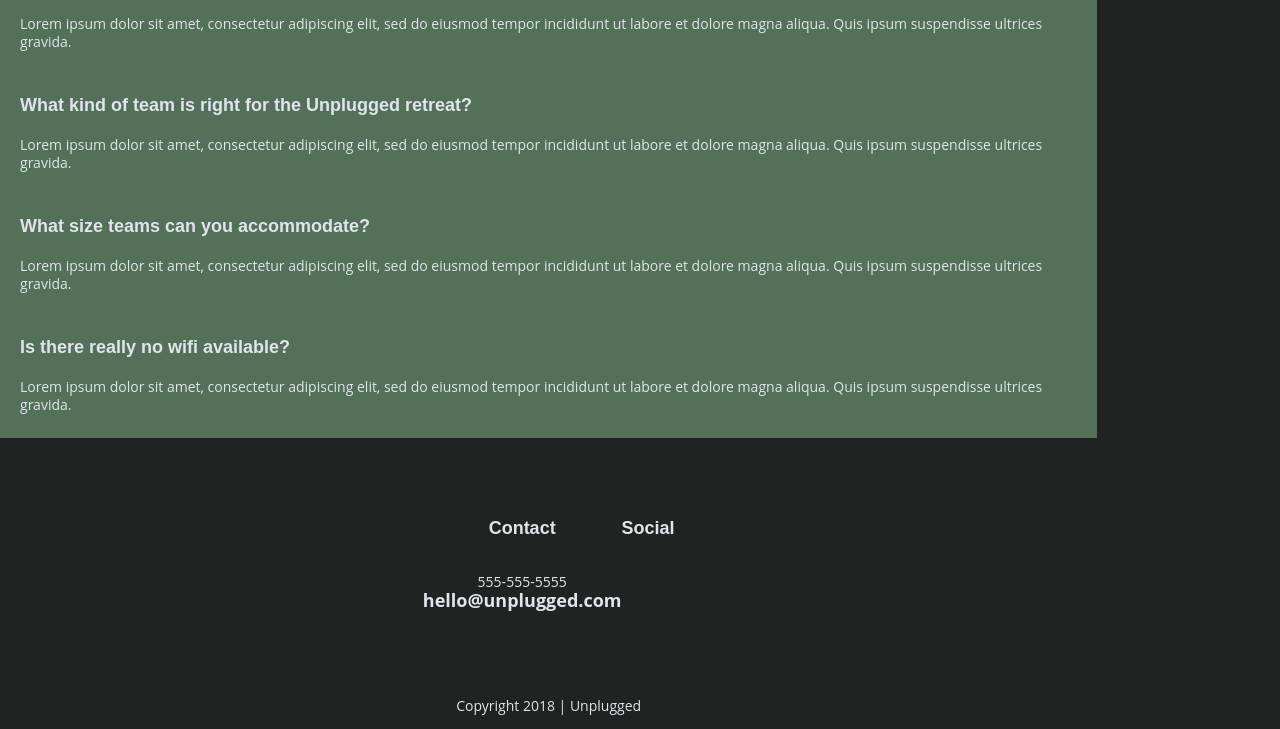
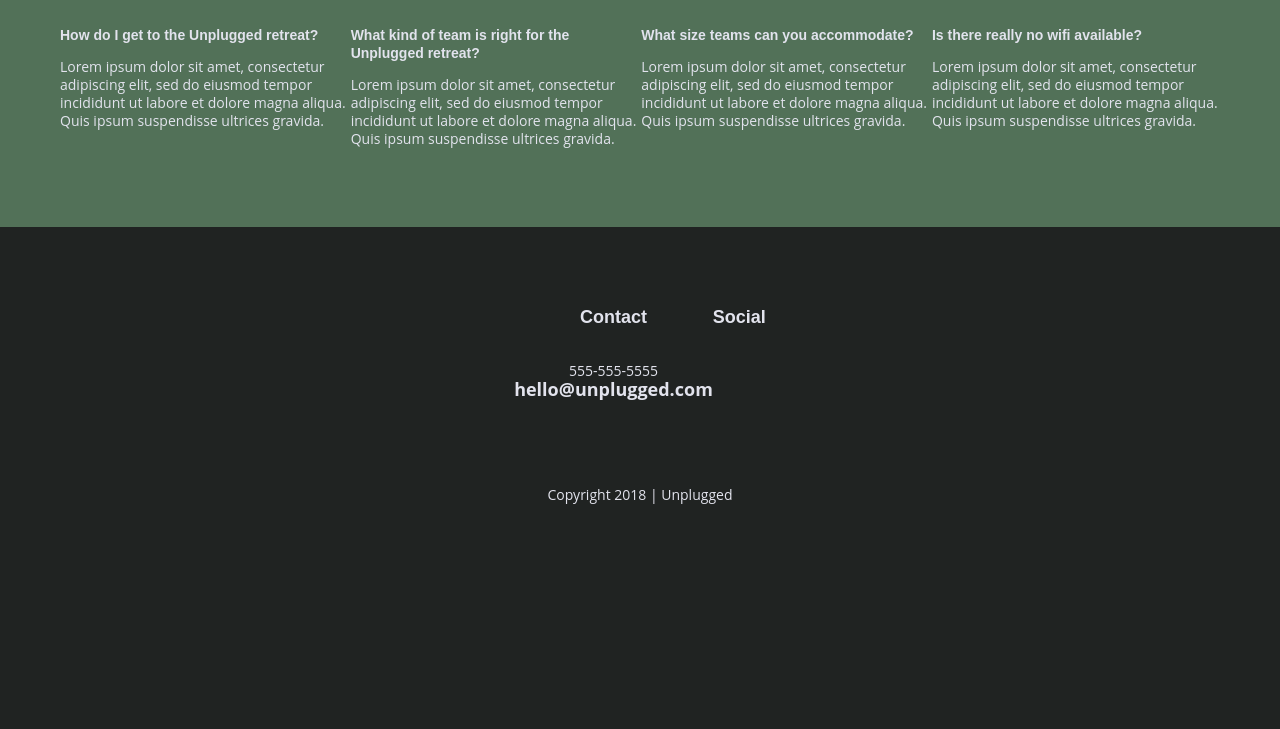
Before and after one commit to triciahumann/unplugged-retreat, a website: page faq/index.html in a window 1280 px wide. Shown: the part 246-975 px from the top of the page. After the commit the page ends 800 px from the top, so only its background shows below. Drawn offline with Linux system fonts and the light colour scheme.

Commit message:
Flexbox for FAQ css

```diff
--- a/css/main.css
+++ b/css/main.css
@@ -638,7 +638,7 @@ input {
   flex-direction: row;
 }
 
-    /* Footer */
+    /* Footer  - MAKE ALL FOOTER CHANGES HERE!! */
 
 footer {
   margin: 60px;
@@ -675,7 +675,6 @@ footer .content-wrapper {
   flex-flow: row nowrap;
   justify-content: center;
   justify-content: space-between;
-
 }
 
 .mission-content p {
@@ -686,6 +685,36 @@ footer .content-wrapper {
   /* Contact section */
 .contact-section .content-wrapper {
   margin: 60px;
+}
+
+/* ==========================================================================
+   FAQ Page
+    ========================================================================== */
+
+.faq .content-wrapper {
+  margin: 0;
+}
+.faq-content {
+  margin: 60px;
+  padding: 0;
+}
+
+.faq-items {
+  display: flex;
+  justify-content: center;
+  justify-content: space-between;
+  flex-wrap: wrap;
+}
+
+.faq article {
+  flex-basis: 288px;
+  padding-bottom: 5px;
+}
+
+article h3 {
+  font-family: 'Poppins', sans-serif;
+  font-size: 0.875rem;
+  line-height: 1.125rem;
 }
 
 @media screen and (min-width: 1200px) {
```
Also changed, not shown: faq/index.html (+0 -1 lines).
